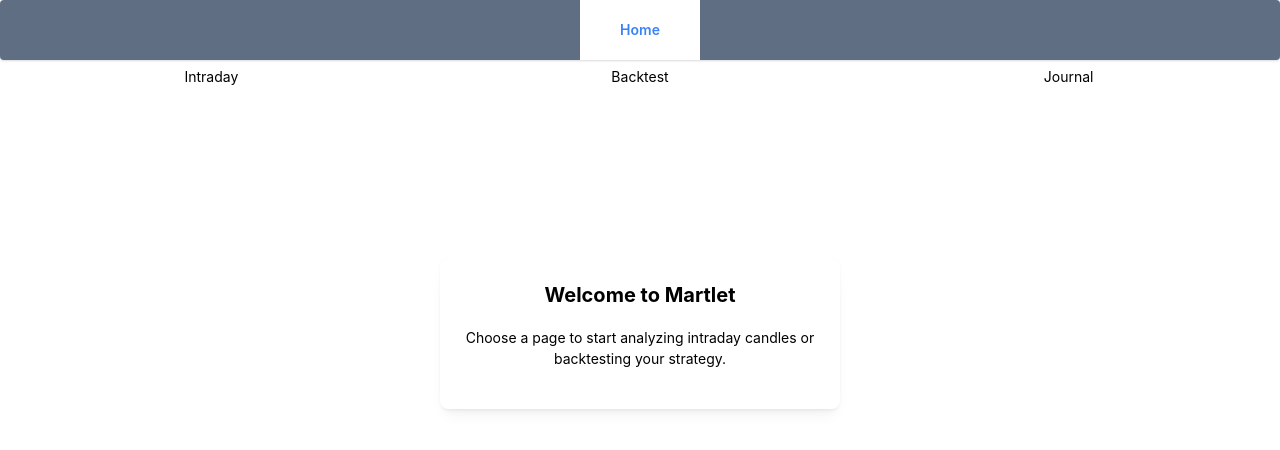
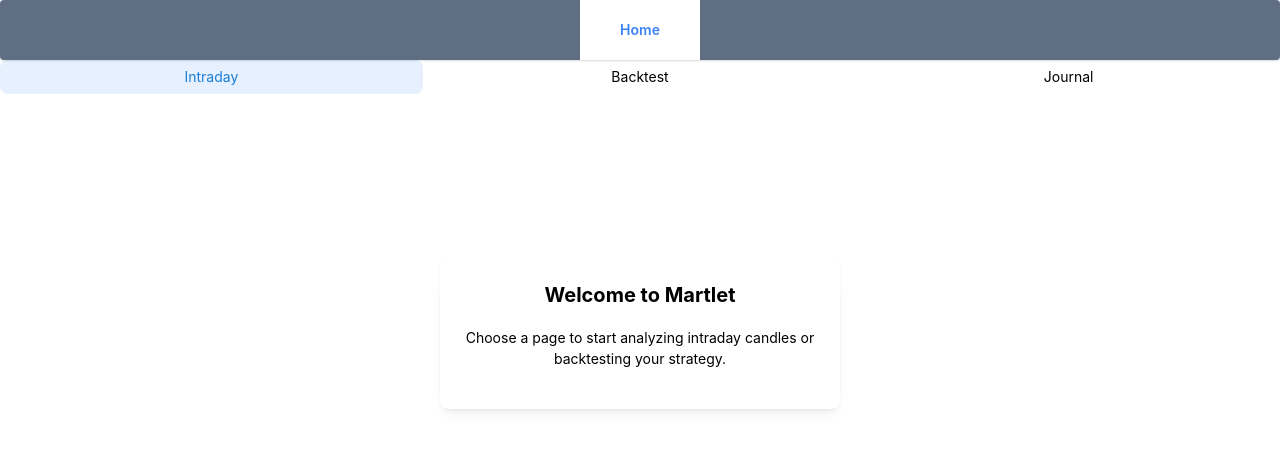
Before and after one commit to sailor239/martlet-frontend, a React (Vite) app: page / in a window 1280 px wide. In both pictures the pointer is over the tab "Intraday". Shown: the top 450 px of the page. Built offline with nearby package versions, Linux system fonts and the light colour scheme; no server answers.

Commit message:
Updated hover color for the tabs

```diff
--- /dev/null
+++ b/src/pages/Home/Home.module.css
@@ -0,0 +1,9 @@
+.tab {
+  /* base inactive style (optional) */
+  transition: background-color 0.2s ease, color 0.2s ease;
+}
+
+.tab:not([data-active]):hover {
+  background-color: #e6f0ff; /* light blue background */
+  color: #1c7ed6;           /* darker blue text */
+}
--- a/src/pages/Home/Home.tsx
+++ b/src/pages/Home/Home.tsx
@@ -3,6 +3,7 @@
 import { Intraday } from "../Intraday/Intraday";
 import { Backtest } from "../Backtest/Backtest";
 import { Journal } from "../Journal/Journal";
+import classes from "./Home.module.css";
 
 export default function Home() {
   const [activeTab, setActiveTab] = useState<string | null>(null);
@@ -14,6 +15,7 @@
       variant="pills"
       radius="md"
       keepMounted={false}
+      classNames={{ tab: classes.tab }}
     >
       <Tabs.List grow>
         <Tabs.Tab value="intraday">Intraday</Tabs.Tab>
```
